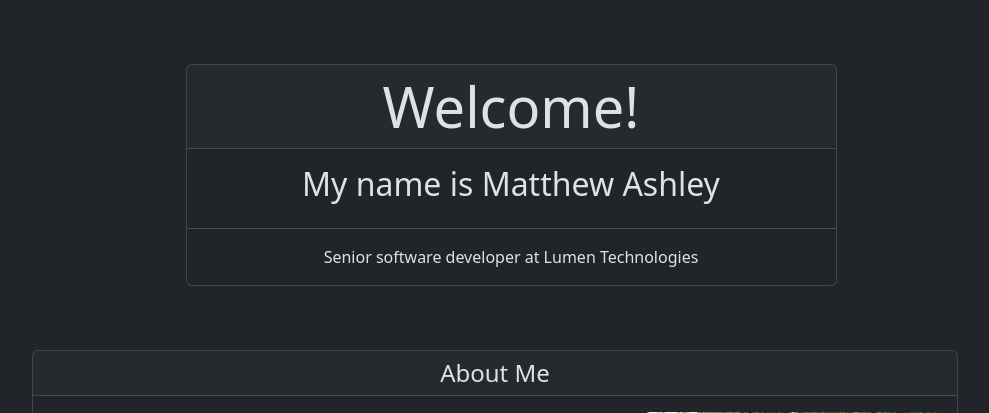
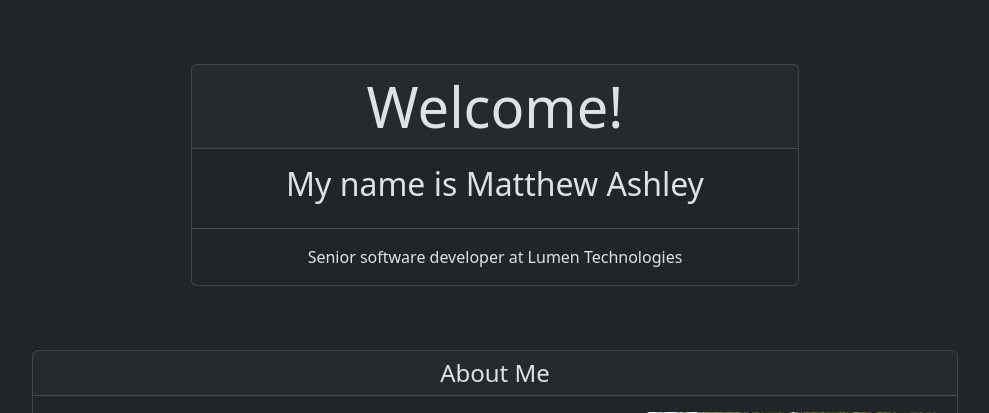
Before and after one commit to borkmaster12/borkfolio, a FastAPI app: page / in a window 1280 px wide. Shown: the part 57-470 px from the top of the page, without its empty margins (145-1134 px from the left). Run offline with FastAPI, Linux system fonts and the light colour scheme; parts of the project's set-up code (start-up, migrations or seed data) failed here and were passed over.

Commit message:
Fix centering on welcome row

```diff
--- a/app/templates/index.html.j2
+++ b/app/templates/index.html.j2
@@ -1,10 +1,9 @@
 {% extends "base.html.j2" %}
 {% block title %}Borkfolio - Home{% endblock %}
 {% block content %}
-<div class="row">
-  <div class="position-relative overflow-hidden pb-3 pb-md-5 m-md-3 text-center">
-    <div class="col-sm-10 col-lg-7 col-xxl-6 pt-lg-5 mx-auto">
-      <div class="card">
+<div class="row pb-3 pb-md-5 m-md-3 text-center justify-content-center">
+  <div class="col-sm-10 col-lg-7 col-xxl-6 pt-lg-5">
+    <div class="card mx-auto">
       <h1 class="card-header display-4 fw-normal">Welcome!</h1>
       <div class="card-body border-bottom">
         <h2>My name is Matthew Ashley</h2>
@@ -12,7 +11,6 @@
       <p class="card-body" style="margin-bottom: 0">
         Senior software developer at Lumen Technologies
       </p>
-      </div>
     </div>
   </div>
 </div>
@@ -91,7 +89,7 @@
 <div class="row mb-3 justify-content-center">
   <h4 class="text-center">Tech Deck</h4>
 
-  <div class="col col-sm-12 col-md-6 col-lg-3 col-xxl-2 my-4">
+  <div class="col col-md-6 col-lg-3 col-xxl-2 my-4">
     <div class="card mx-auto" style="width: 12rem">
       <h5 class="card-header text-center">Languages</h5>
 
@@ -105,7 +103,7 @@
     </div>
   </div>
 
-  <div class="col col-sm-12 col-md-6 col-lg-3 col-xxl-2 my-4">
+  <div class="col col-md-6 col-lg-3 col-xxl-2 my-4">
     <div class="card mx-auto" style="width: 12rem">
       <h5 class="card-header text-center">Database</h5>
       <ul class="list-group list-group-flush">
@@ -118,7 +116,7 @@
     </div>
   </div>
 
-  <div class="col col-sm-12 col-md-6 col-lg-3 col-xxl-2 my-4">
+  <div class="col col-md-6 col-lg-3 col-xxl-2 my-4">
     <div class="card mx-auto" style="width: 12rem">
       <h5 class="card-header text-center">Software</h5>
       <ul class="list-group list-group-flush">
@@ -131,7 +129,7 @@
     </div>
   </div>
 
-  <div class="col col-sm-12 col-md-6 col-lg-3 col-xxl-2 my-4">
+  <div class="col col-md-6 col-lg-3 col-xxl-2 my-4">
     <div class="card mx-auto" style="width: 12rem">
       <h5 class="card-header text-center">Miscellaneous</h5>
 
```
Lines whose indentation alone changed are shown as unchanged.
